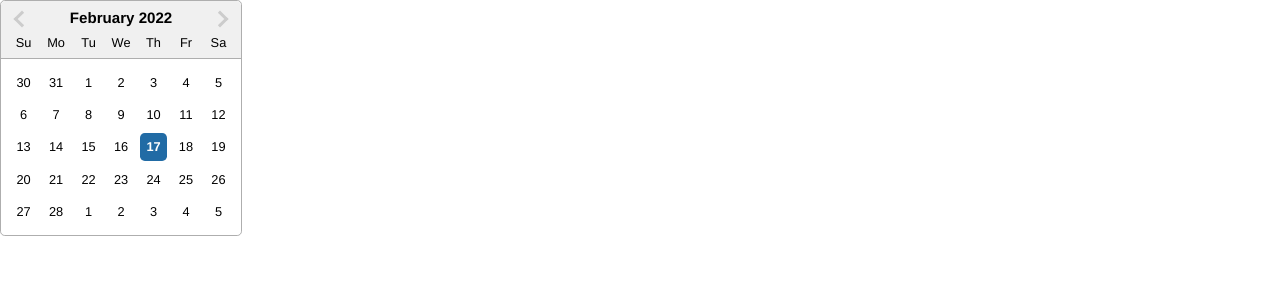
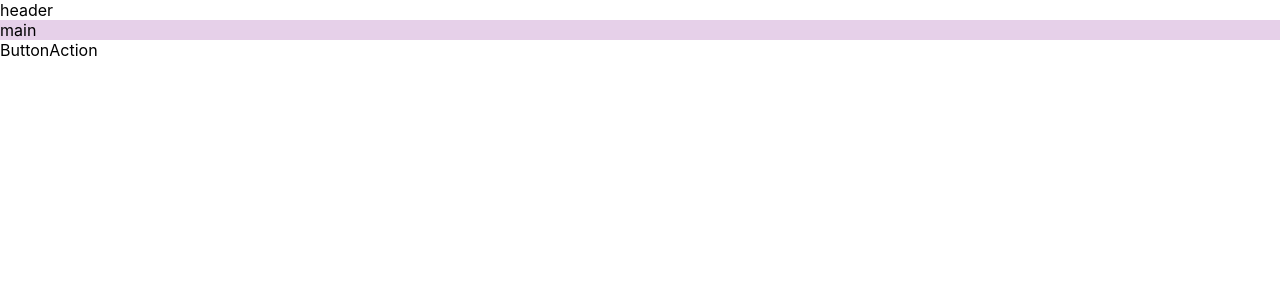
Before and after one commit to project-do-now/do-now-front-end, a React (Create React App) app: page / in a window 1280 px wide. Shown: the top 300 px of the page. Built offline with nearby package versions, Linux system fonts and the light colour scheme.

Commit message:
1116 미팅 내용

```diff
--- a/src/App.js
+++ b/src/App.js
@@ -1,10 +1,15 @@
 import "react-datepicker/dist/react-datepicker.css"; // css import
-import Calendar from './components/Calender'
+import ButtonAction from "./components/buttonAction/buttonAction";
+
+import Header from "./components/header/header";
+import Main from "./components/main/main";
 
 function App() {
   return (
     <div className="App">
-      <Calendar />
+      <Header />
+      <Main />
+      <ButtonAction />
     </div>
   );
 }
--- /dev/null
+++ b/src/components/buttonAction/buttonAction.js
@@ -0,0 +1,11 @@
+import React, { useState } from "react";
+import "./buttonAction.css"
+const ButtonAction = () => {
+    return (
+        <div>
+            ButtonAction
+        </div>
+    );
+
+  };
+export default ButtonAction
--- /dev/null
+++ b/src/components/header/header.js
@@ -0,0 +1,11 @@
+import React, { useState } from "react";
+import "./header.css"
+const Header = () => {
+    return (
+        <div>
+            header
+        </div>
+    );
+
+  };
+export default Header
--- a/src/components/Calender.js
+++ b/src/components/main/Calender.js
@@ -3,12 +3,19 @@ import DatePicker from "react-datepicker";
 import 'react-datepicker/dist/react-datepicker.css'
 const Calendar = () => {
     const [startDate, setStartDate] = useState(new Date());
+    console.log(startDate)
     return (
+        <div>
       <DatePicker
         selected={startDate}
         onChange={(date) => setStartDate(date)}
         inline
       />
+      <div>
+          {startDate.toString()}
+      </div>
+      </div>
     );
+
   };
 export default Calendar
--- /dev/null
+++ b/src/components/main/main.css
@@ -0,0 +1,3 @@
+.main{
+    background-color : #E6D0E9;
+}
--- /dev/null
+++ b/src/components/main/main.js
@@ -0,0 +1,11 @@
+import React, { useState } from "react";
+import "./main.css"
+const Main = () => {
+    return (
+        <div className="main">
+            main
+        </div>
+    );
+
+  };
+export default Main
```
Also changed, not shown: src/components/buttonAction/buttonAction.css (added), src/components/header/header.css (added), src/components/main/Calender.css (added).
